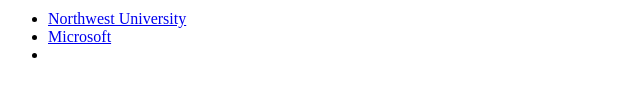
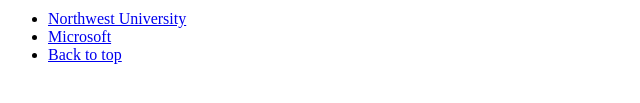
Before and after one commit to keegansgordon/webdev2025, a plain HTML site: page index.html in a window 1280 px wide. Shown: the part 333-436 px from the top of the page, 0-640 px from the left. Drawn offline with Linux system fonts and the light colour scheme.

Commit message:
Update index.html

```diff
--- a/index.html
+++ b/index.html
@@ -44,7 +44,7 @@
                         <a href="https://www.microsoft.com/en-us/" target="_blank">Microsoft</a>
 
                     <li>
-                        <a href
+                        <a href="#top">Back to top</a>
                     </li>
         </footer>
     </body>
```
